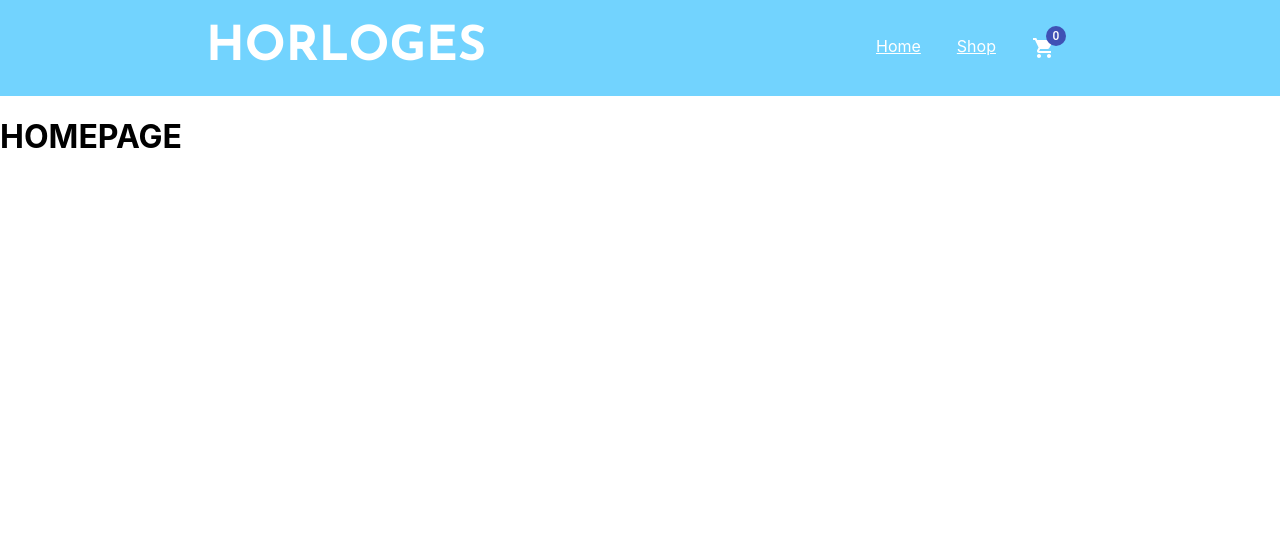
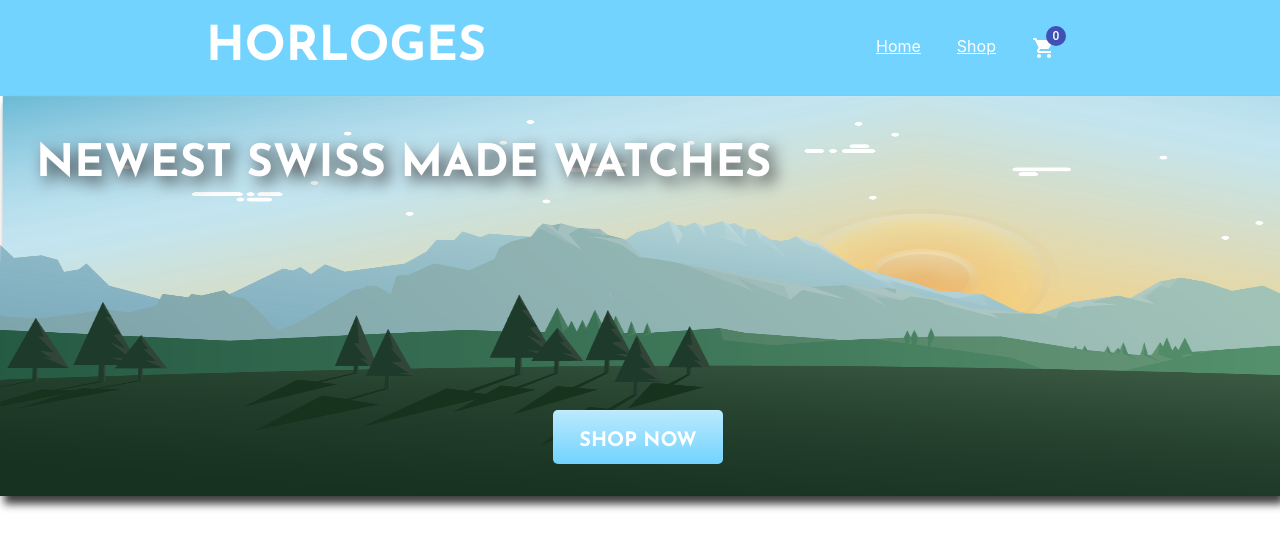
Before and after one commit to Th3-Ian/react-shopping-cart, a React (Create React App) app: page / in a window 1280 px wide. Shown: the top 548 px of the page. Built offline with nearby package versions, Linux system fonts and the light colour scheme.

Commit message:
created and styled CTA component w/routing

```diff
--- a/src/App.css
+++ b/src/App.css
@@ -61,3 +61,71 @@ nav {
 h1 {
 	color: black;
 }
+
+a {
+	color: white;
+}
+
+/* HOMEPAGE CTA */
+
+.cta-home-img {
+	width: 110%;
+	height: 60vh;
+	max-height: 400px;
+}
+
+.cta-home-msg {
+	font-size: 3.5vw;
+	font-family: 'Josefin Sans', sans-serif;
+	padding: 36px;
+	position: fixed;
+	top: 10px;
+	filter: drop-shadow(6px 6px 8px rgb(62, 62, 62));
+}
+
+.cta-container {
+	position: relative;
+	text-align: center;
+	color: white;
+	overflow: hidden;
+	cursor: pointer;
+	filter: drop-shadow(4px 8px 4px rgb(62, 62, 62));
+	height: 60vh;
+	max-height: 400px;
+}
+
+.cta-btn {
+	position: relative;
+	bottom: 90px;
+  background-color: initial;
+  background-image: linear-gradient(#bbeaff 0, #72d3fe 100%);
+  border-radius: 5px;
+  border-style: none;
+  box-shadow: rgba(245, 244, 247, .25) 0 1px 1px inset;
+  color: white;
+  cursor: pointer;
+  display: inline-block;
+  font-family: 'Josefin Sans', sans-serif;
+  font-size: 20px;
+  height: 54px;
+  line-height: 60px;
+  margin-left: -4px;
+  text-align: center;
+  transition: all .3s cubic-bezier(.05, .03, .35, 1);
+  touch-action: manipulation;
+  vertical-align: bottom;
+  width: 170px;
+}
+
+.cta-btn:hover {
+  opacity: .7;
+}
+
+@media screen and (max-width: 1000px) {
+  .button-69 {
+    font-size: 14px;
+    height: 55px;
+    line-height: 55px;
+    width: 150px;
+  }
+}
--- a/src/components/CTA.js
+++ b/src/components/CTA.js
@@ -1,7 +1,15 @@
 import React from 'react';
+import Placeholder from '../Assets/placeholder.png'
+import { Link } from 'react-router-dom';
 
 function CTA() {
-  return <div>CTA</div>;
+  return <div className='cta-container'>
+		<Link to='/shop' >
+		<img src={Placeholder} alt="Shop Newest Swiss Watches" className='cta-home-img' />
+		<div className='cta-home-msg'>NEWEST SWISS MADE WATCHES</div>
+		<button className='cta-btn'>SHOP NOW</button>
+		</Link>
+	</div>;
 }
 
 export default CTA;
--- a/src/components/Home.js
+++ b/src/components/Home.js
@@ -1,8 +1,9 @@
 import React from 'react';
+import CTA from './CTA'
 
 function Home() {
   return <div>
-		<h1>HOMEPAGE</h1>
+		<CTA />
 	</div>;
 }
 
--- a/src/components/Nav.js
+++ b/src/components/Nav.js
@@ -9,16 +9,16 @@ function Nav() {
 		<nav>
 			<div className='logo-header'>HORLOGES</div>
 			<ul className='nav-links'>
-				<li>
+
 				<Link style={linkStyle} to="/" >
-					Home
+				<li>Home</li>
 				</Link>
-				</li>
-				<li>
+
+
 				<Link style={linkStyle}  to="/shop" >
-					Shop
+				<li>Shop</li>
 				</Link>
-				</li>
+
 				<li>
 					<Badge color="primary" badgeContent='0'>
 						<ShoppingCartIcon />{" "}
```
Also changed, not shown: src/Assets/placeholder.png (added).
